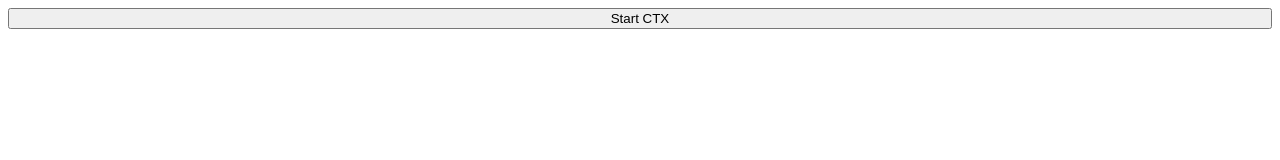
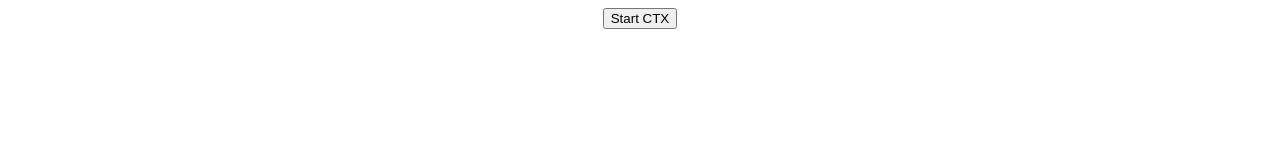
Before and after one commit to eYuM-coder/MIDI-Synthesizer, a plain HTML site: page index.html in a window 1280 px wide. Drawn offline with Linux system fonts and the light colour scheme.

Commit message:
another update

```diff
--- a/style.css
+++ b/style.css
@@ -1,5 +1,5 @@
 body {
-    display: grid;
+    display: flex;
     flex-wrap: wrap;
     flex-direction: column;
     align-items: center;
```
